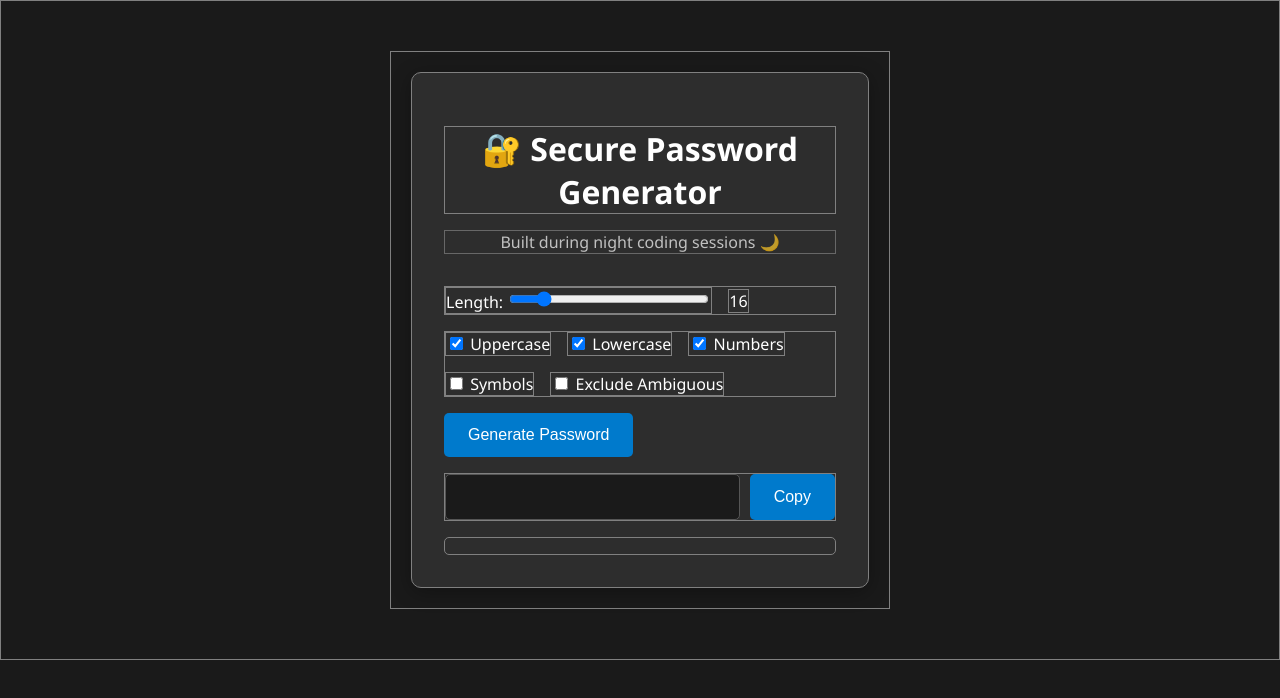
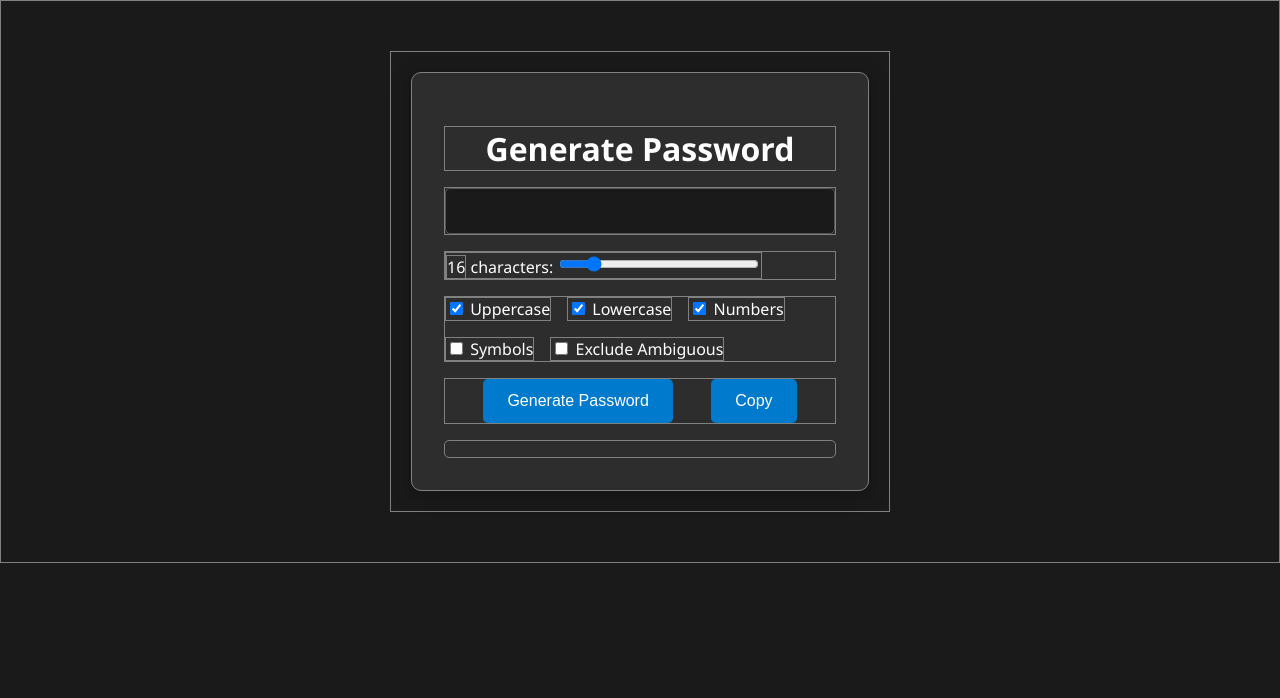
Before and after one commit to DiegoMGE/password-generator, a website: page index.html in a window 1280 px wide. Drawn offline with Linux system fonts and the light colour scheme.

Commit message:
Minor fixes to html structure and the name for javascript code file reference.

```diff
--- a/custom.css
+++ b/custom.css
@@ -97,3 +97,8 @@ button:hover {
 .strong {
   background: #26a69a;
 }
+
+.cnt-buttons {
+  display: flex;
+  justify-content: space-evenly;
+}
--- a/index.html
+++ b/index.html
@@ -10,12 +10,15 @@
 
 <body>
     <div class="container">
-        <h1>🔐 Secure Password Generator</h1>
-        <p>Built during night coding sessions 🌙</p>
+        <h1>Generate Password</h1>
+
+        <div class="output">
+            <input type="text" id="password" readonly>
+        </div>
 
         <div class="controls">
-            <label>Length: <input type="range" id="length" min="8" max="64" value="16"></label>
-            <span id="lengthValue">16</span>
+            <label><span id="lengthValue">16</span> characters: <input type="range" id="length" min="8" max="64"
+                    value="16"></label>
         </div>
 
         <div class="checkboxes">
@@ -26,17 +29,15 @@
             <label><input type="checkbox" id="ambiguous"> Exclude Ambiguous</label>
         </div>
 
-        <button id="generate">Generate Password</button>
-
-        <div class="output">
-            <input type="text" id="password" readonly>
+        <div class="cnt-buttons">
+            <button id="generate">Generate Password</button>
             <button id="copy">Copy</button>
         </div>
 
         <div id="strength" class="strength"></div>
     </div>
 
-    <script src="script.js"></script>
+    <script src="main.js"></script>
 </body>
 
 </html>
```
